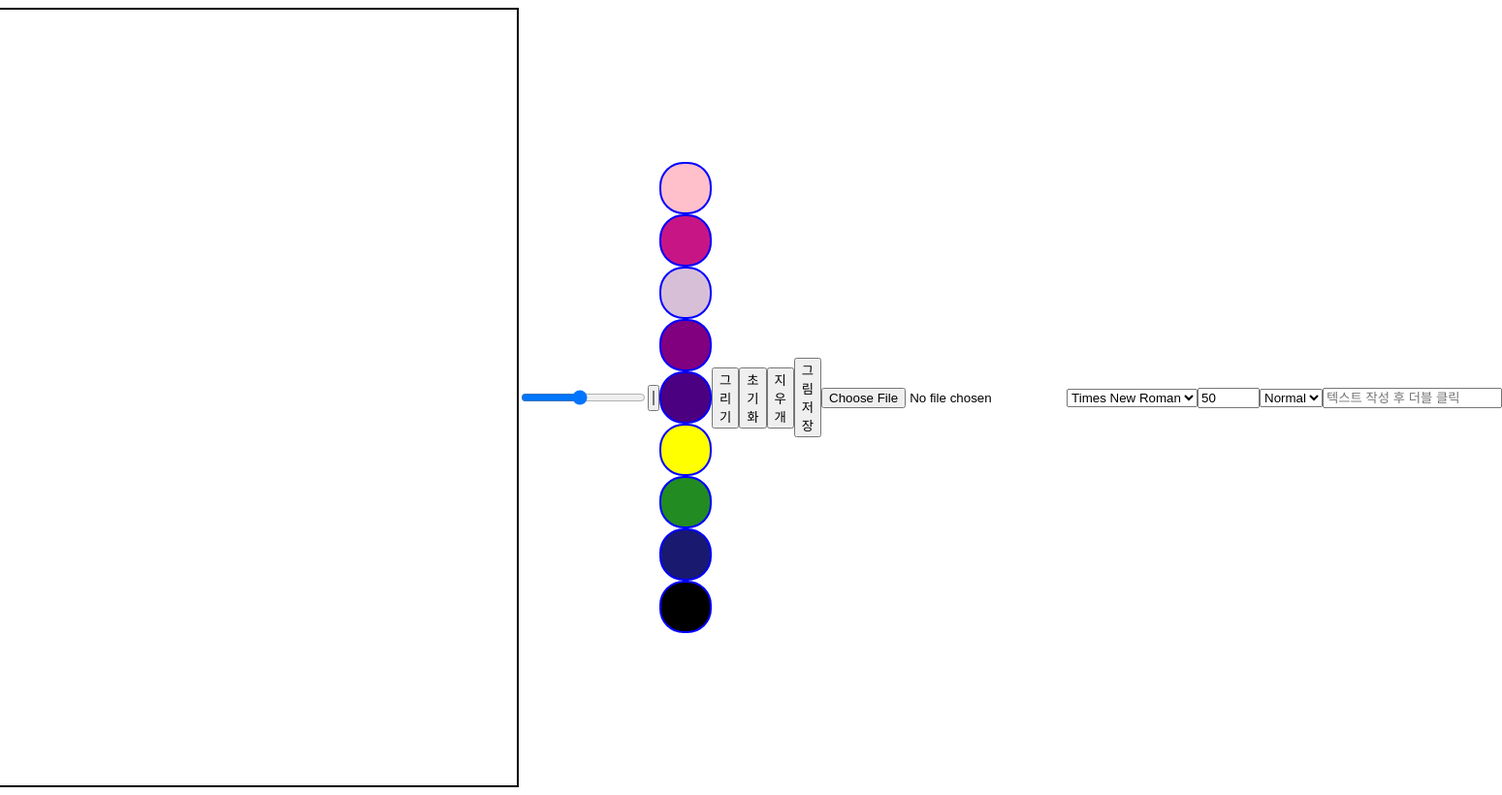
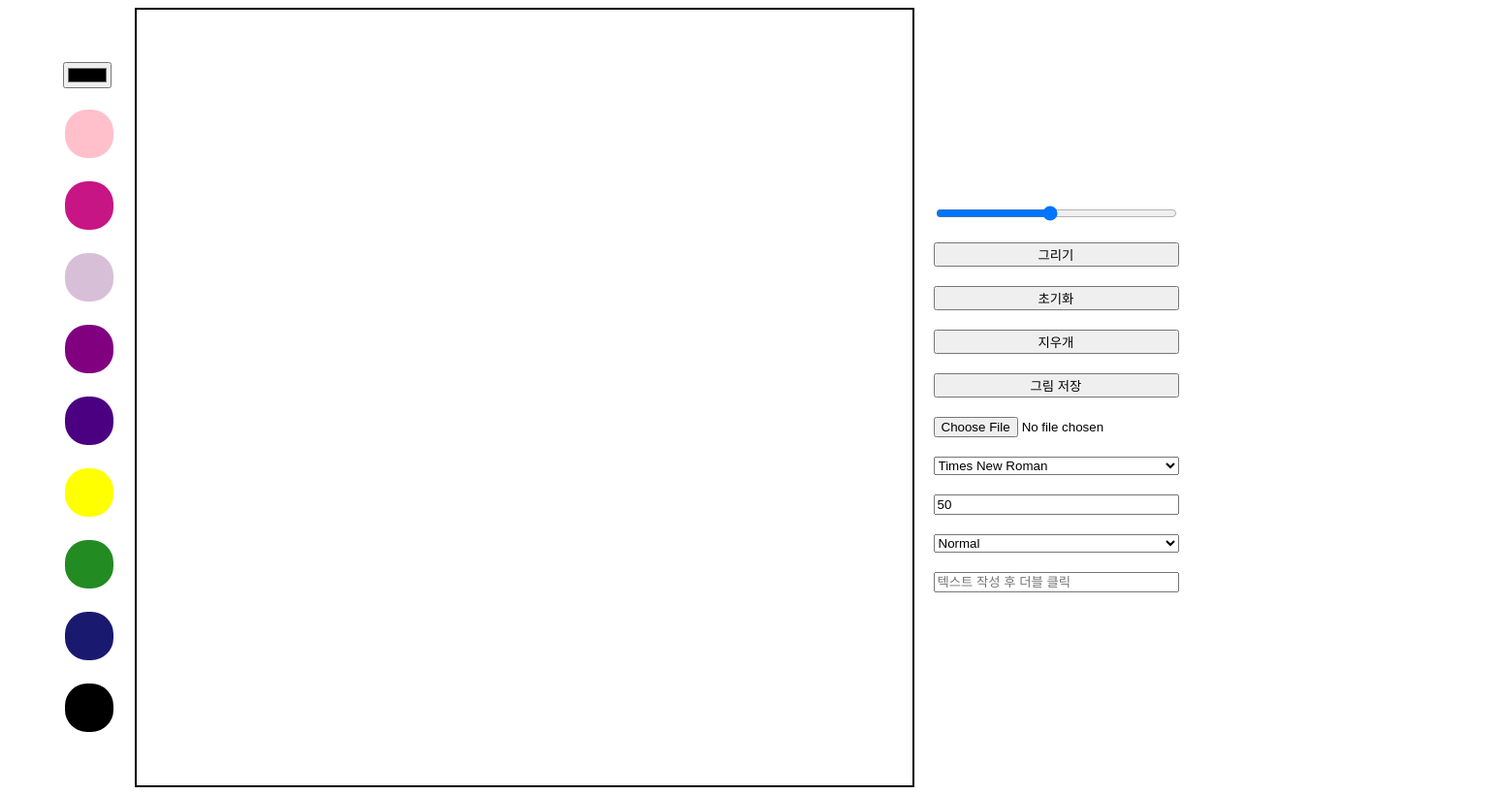
Before and after one commit to Danilo-Ko/Paint-JS-2, a plain HTML site: page index.html in a window 1280 px wide. Shown: the whole page at 97% size, 1549 px wide, since content can reach past the window. Drawn offline with Linux system fonts and the light colour scheme.

Commit message:
CSS 작업 중

```diff
--- a/index.html
+++ b/index.html
@@ -9,10 +9,8 @@
 </head>
 <body>
 
-    <canvas id="canvas"></canvas>
-    <input type="range" id ="line-size" min="1" max = "20" step = "1" value="10"/>
+    <div class="color-group">
     <input type="color" id="color" />
-    <div>
     <div class = "color-option" style="background-color: #FFC0CB;" data-color = "#FFC0CB"></div>
 	<div class = "color-option" style="background-color: #C71585;" data-color = "#C71585"></div>
     <div class = "color-option" style="background-color: #D8BFD8;" data-color = "#D8BFD8"></div>
@@ -22,8 +20,11 @@
     <div class = "color-option" style="background-color: #228B22;" data-color = "#228B22"></div>
 	<div class = "color-option" style="background-color: #191970;" data-color = "#191970"></div>
 	<div class = "color-option" style="background-color: #000000;" data-color = "#000000"></div>
+
     </div>
-
+    <canvas id="canvas"></canvas>
+    <div id = "buttons">
+    <input type="range" id ="line-size" min="1" max = "20" step = "1" value="10"/>
     <button id = "mode-change"> 그리기 </button>
     <button id = "reset-mode"> 초기화 </button>
     <button id = "eraser-mode"> 지우개 </button>
@@ -41,6 +42,7 @@
         <option value="italic">Italic</option>
     </select>
     <input type="text" placeholder="텍스트 작성 후 더블 클릭" id ="text"/>
+</div>
     <script src="app.js"></script>
     <!-- <script src="Note.js"></script> -->
 </body>
--- a/styles.css
+++ b/styles.css
@@ -9,9 +9,22 @@ body {
     justify-content: center;
     align-items:center;
 }
-.color-option {
+div.color-option {
     width: 50px;
     height: 50px;
-    border: 2px, solid blue;
     border-radius:25px;
+    border: 2px, solid white;
 }
+.color-group {
+    display: grid;
+    row-gap: 20px;
+    margin:20px;
+}
+#buttons {
+    display: grid;
+    margin: 20px;
+    text-align:center;
+    justify-content: center;
+    align-items:center;
+    row-gap: 20px;
+}
```
